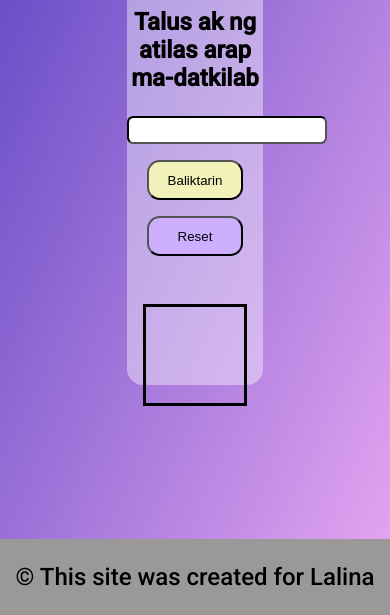
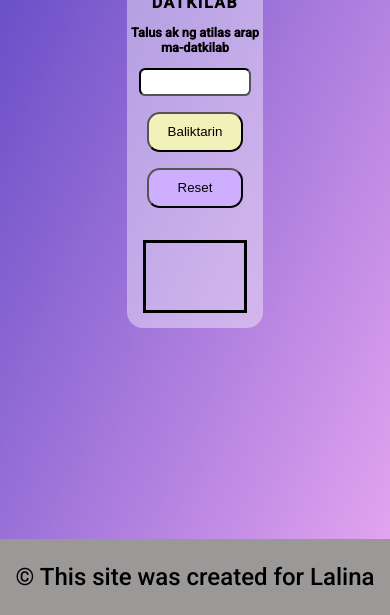
Before and after one commit to joules24/reverse-a-word, a plain HTML site: page index.html in a window 390 px wide. Shown: the part 229-844 px from the top of the page. Drawn offline with Linux system fonts and the light colour scheme.

Commit message:
fixed media queries on mobile sizes

```diff
--- a/style.css
+++ b/style.css
@@ -85,6 +85,24 @@ footer {
     font-size: 1.5rem;
 }
 
+@media (max-width: 1440px) {
+    #container {
+        height: 60%;
+    }
+}
+
+@media (max-width: 1024px) {
+    h1 {
+        font-size: 3rem;
+        letter-spacing: 0.5rem;
+    }
+
+    .atilas {
+        /* font-size: 3.4rem; */
+        letter-spacing: 0.2rem;
+        overflow: scroll;
+    }
+}
 
 @media (max-width: 768px) {
     h1 {
@@ -99,21 +117,32 @@ footer {
     }
 }
 
-@media (max-width: 1024px) {
-    /* h1 {
-        font-size: 3rem;
-        letter-spacing: 0.5rem;
-    } */
+@media (max-width: 414px) {
+    h1 {
+        font-size: 1rem;
+        letter-spacing: 0.1rem;
+    }
+
+    h3 {
+        font-size: 0.8rem;
+    }
+
+    input {
+        width: 6.5rem;
+    }
 
     .atilas {
-        /* font-size: 3.4rem; */
-        letter-spacing: 0.2rem;
-        overflow: scroll;
+        font-size: 1rem;
+        margin-top: 0.5rem;
+    }
+
+    #atilas-container {
+        margin: 2rem 1rem;
+        padding: 0.6rem 0;
+        height: 3rem;
+    }
+
+    #container {
+        height: 45%;
     }
 }
-
-@media (max-width: 1440px) {
-    #container {
-        height: 60%;
-    }
-}
```
